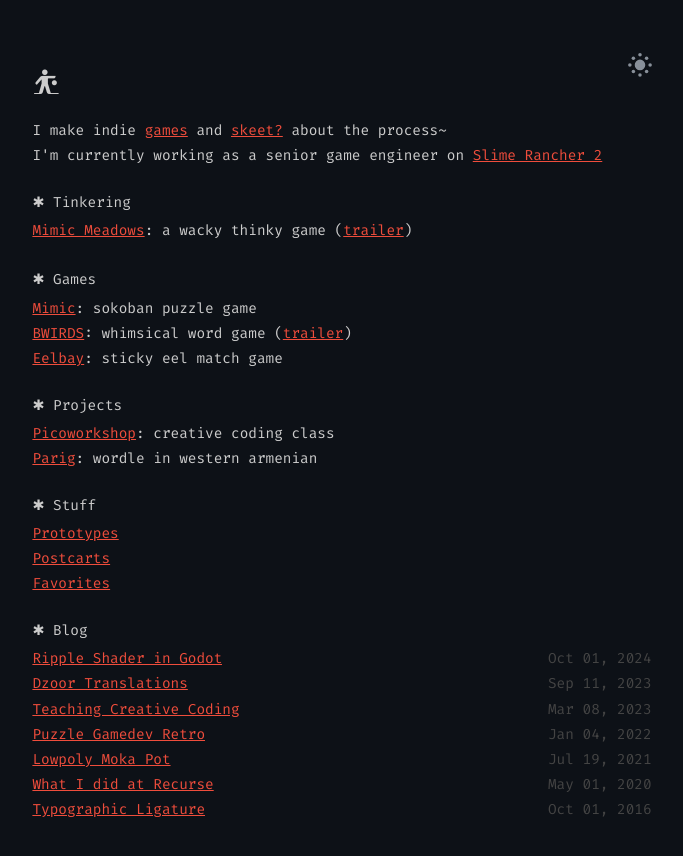
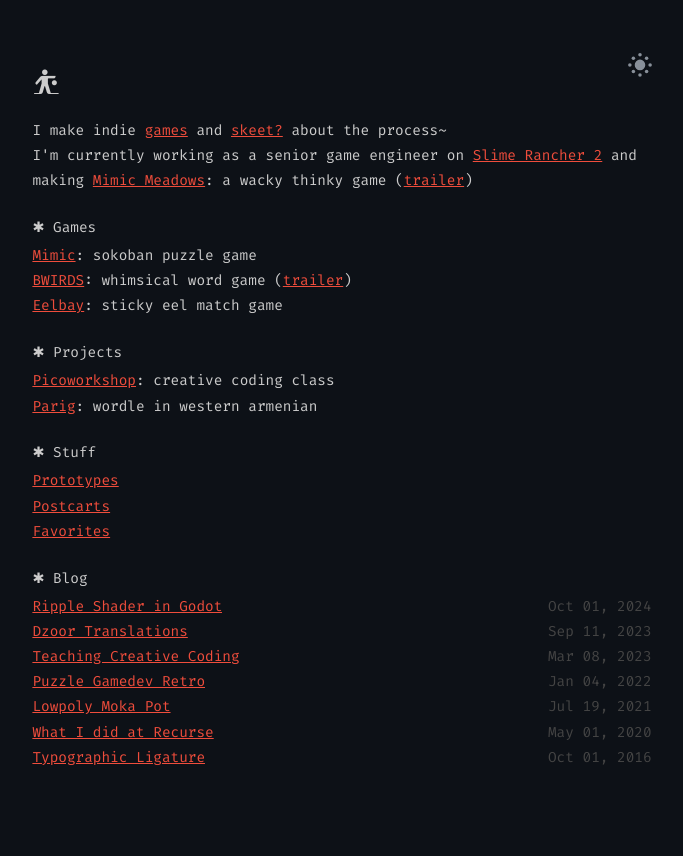
Before and after one commit to sourencho/sourencho.github.io, a Jekyll site: the page built from index.html, in a window 1280 px wide. Shown: the top 856 px of the page, without its empty margins (298-981 px from the left). Built offline with Jekyll 4.4.1, drawn with Linux system fonts in a browser that asks for light colours.

Commit message:
Update index.html

```diff
--- a/index.html
+++ b/index.html
@@ -13,13 +13,7 @@
         I make indie <a href="https://sourencho.itch.io/">games</a> and <a href="https://bsky.app/profile/sourencho.com">skeet?</a> about the process~
     </p>
     <p>
-        I'm currently working as a senior game engineer on <a href="https://store.steampowered.com/app/1657630/Slime_Rancher_2/" target="_blank">Slime Rancher 2</a>
-    </p>
-</section>
-
-<subsection>
-    <p>✱ Tinkering</p>
-    <a href="https://store.steampowered.com/app/4136640/Mimic_Meadows/"> Mimic Meadows</a>: a wacky thinky game (<a href="https://www.youtube.com/watch?v=dPWDwrheSII">trailer</a>)
+        I'm currently working as a senior game engineer on <a href="https://store.steampowered.com/app/1657630/Slime_Rancher_2/" target="_blank">Slime Rancher 2</a> and making <a href="https://store.steampowered.com/app/4136640/Mimic_Meadows/"> Mimic Meadows</a>: a wacky thinky game (<a href="https://www.youtube.com/watch?v=dPWDwrheSII">trailer</a>)
     </p>
 </subsection>
 
```
